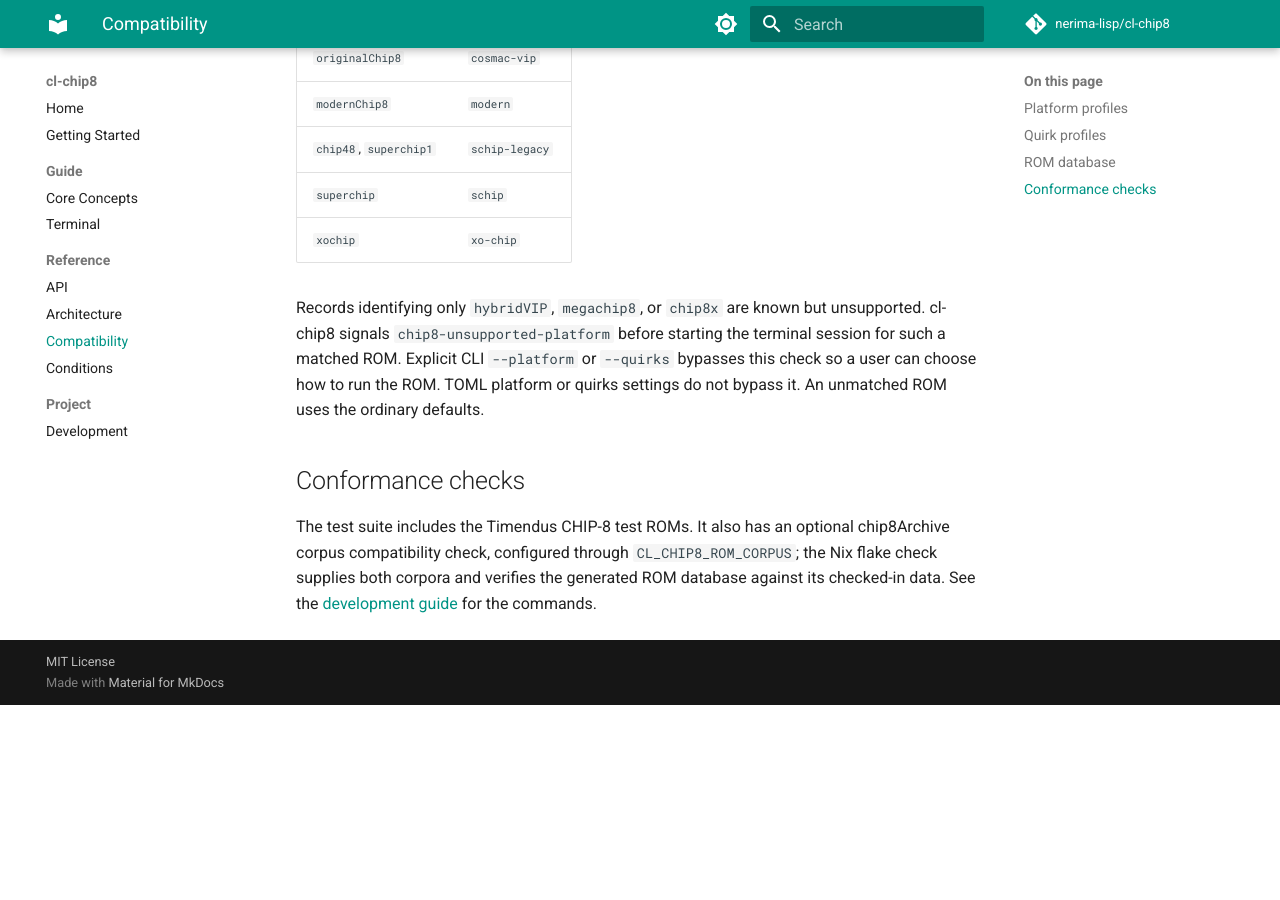
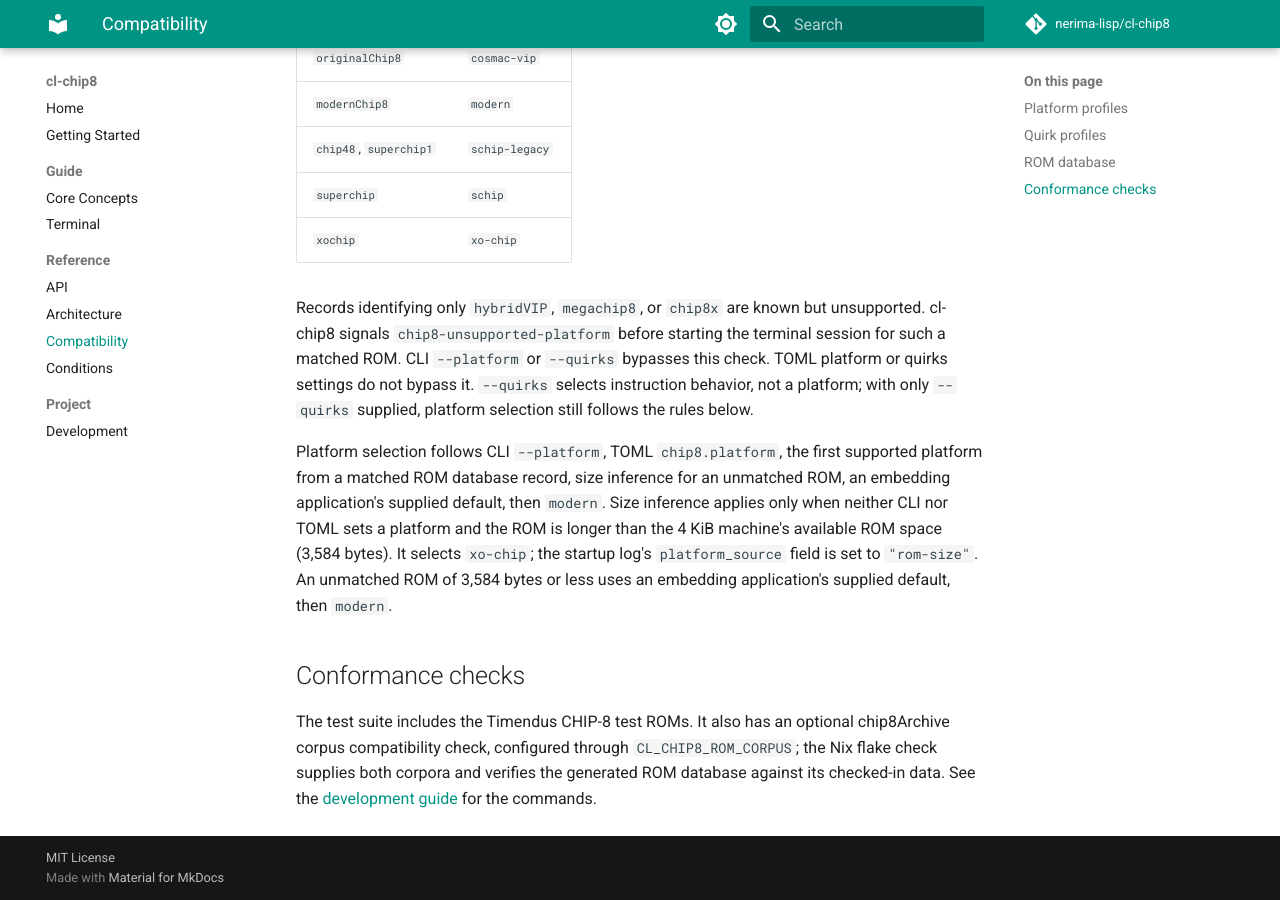
Before and after one commit to nerima-lisp/cl-chip8, an MkDocs documentation site: the page built from docs/src/reference/compatibility.md, in a window 1280 px wide and 900 px high, scrolled down 2394 px. Built offline with MkDocs 1.6.1 and Material for MkDocs 9.7.7, drawn with Linux system fonts in a browser that asks for light colours; comment, search, counter and statistics services are not loaded; before the commit the page ends 3099 px from its top, so only the background shows below that; some of the changed text lies outside the part shown.

Commit message:
Infer XO-CHIP for unmatched large ROMs

```diff
--- a/docs/src/reference/compatibility.md
+++ b/docs/src/reference/compatibility.md
@@ -19,13 +19,14 @@ needed.
 | `schip-legacy` | 4 KiB | Low and high | CHIP-8, SUPER-CHIP large | 30 instructions per frame |
 | `xo-chip` | 64 KiB | Low and high | CHIP-8, SUPER-CHIP large | 100 instructions per frame |
 
-Any platform can be constructed with an explicit memory size of 4 KiB or 64
-KiB. All machines use a 128 by 64 physical two-plane display. Low resolution
-uses 64 by 32 logical pixels; high resolution uses 128 by 64. The platform
-profile ticks are converted to CPU instructions per second by multiplying by
-60. Delay and sound timers always run at 60 Hz. An explicit CLI or TOML clock
-overrides these defaults; see the [Terminal guide](../guide/terminal.md) for
-the complete clock and configuration precedence.
+Any platform accepts an explicit `:memory-size` of 4 KiB or 64 KiB in
+`make-chip8-machine`; this overrides that platform's default. All machines use
+a 128 by 64 physical two-plane display. Low resolution uses 64 by 32 logical
+pixels; high resolution uses 128 by 64. The platform profile ticks are
+converted to CPU instructions per second by multiplying by 60. Delay and sound
+timers always run at 60 Hz. An explicit CLI or TOML clock overrides these
+defaults; see the [Terminal guide](../guide/terminal.md) for the complete clock
+and configuration precedence.
 
 ## Quirk profiles
 
@@ -86,10 +87,20 @@ tickrate, and pixel colors. Recognized upstream platforms map as follows:
 
 Records identifying only `hybridVIP`, `megachip8`, or `chip8x` are known but
 unsupported. cl-chip8 signals `chip8-unsupported-platform` before starting the
-terminal session for such a matched ROM. Explicit CLI `--platform` or
-`--quirks` bypasses this check so a user can choose how to run the ROM. TOML
-platform or quirks settings do not bypass it. An unmatched ROM uses the
-ordinary defaults.
+terminal session for such a matched ROM. CLI `--platform` or `--quirks` bypasses
+this check. TOML platform or quirks settings do not bypass it. `--quirks`
+selects instruction behavior, not a platform; with only `--quirks` supplied,
+platform selection still follows the rules below.
+
+Platform selection follows CLI `--platform`, TOML `chip8.platform`, the first
+supported platform from a matched ROM database record, size inference for an
+unmatched ROM, an embedding application's supplied default, then `modern`.
+Size inference applies
+only when neither CLI nor TOML sets a platform and the ROM is longer than the
+4 KiB machine's available ROM space (3,584 bytes). It selects `xo-chip`; the
+startup log's `platform_source` field is set to `"rom-size"`. An unmatched ROM
+of 3,584 bytes or less uses an embedding application's supplied default, then
+`modern`.
 
 ## Conformance checks
 
```
Also changed, not shown: docs/src/guide/terminal.md (+22 -12 lines), 3 other files.
